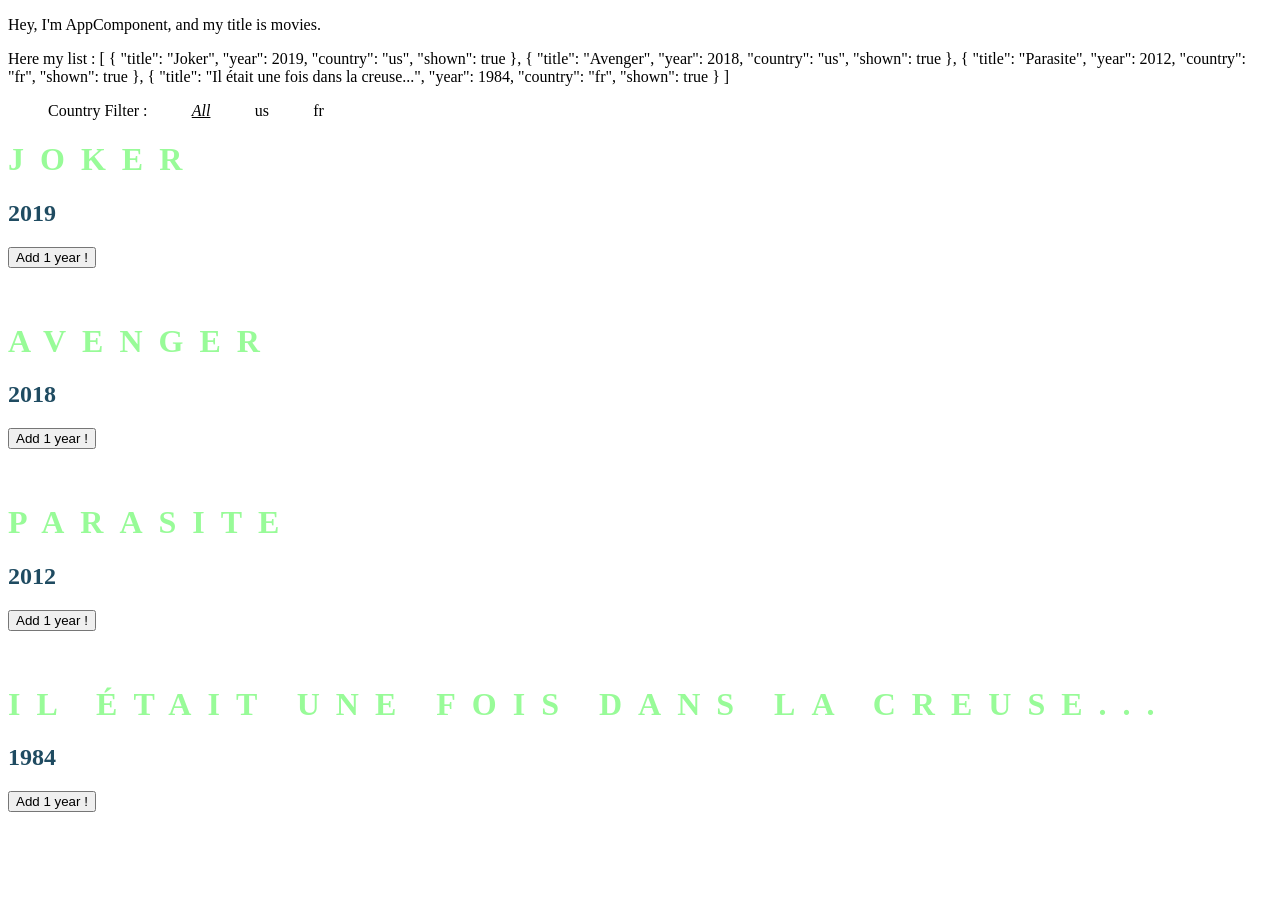
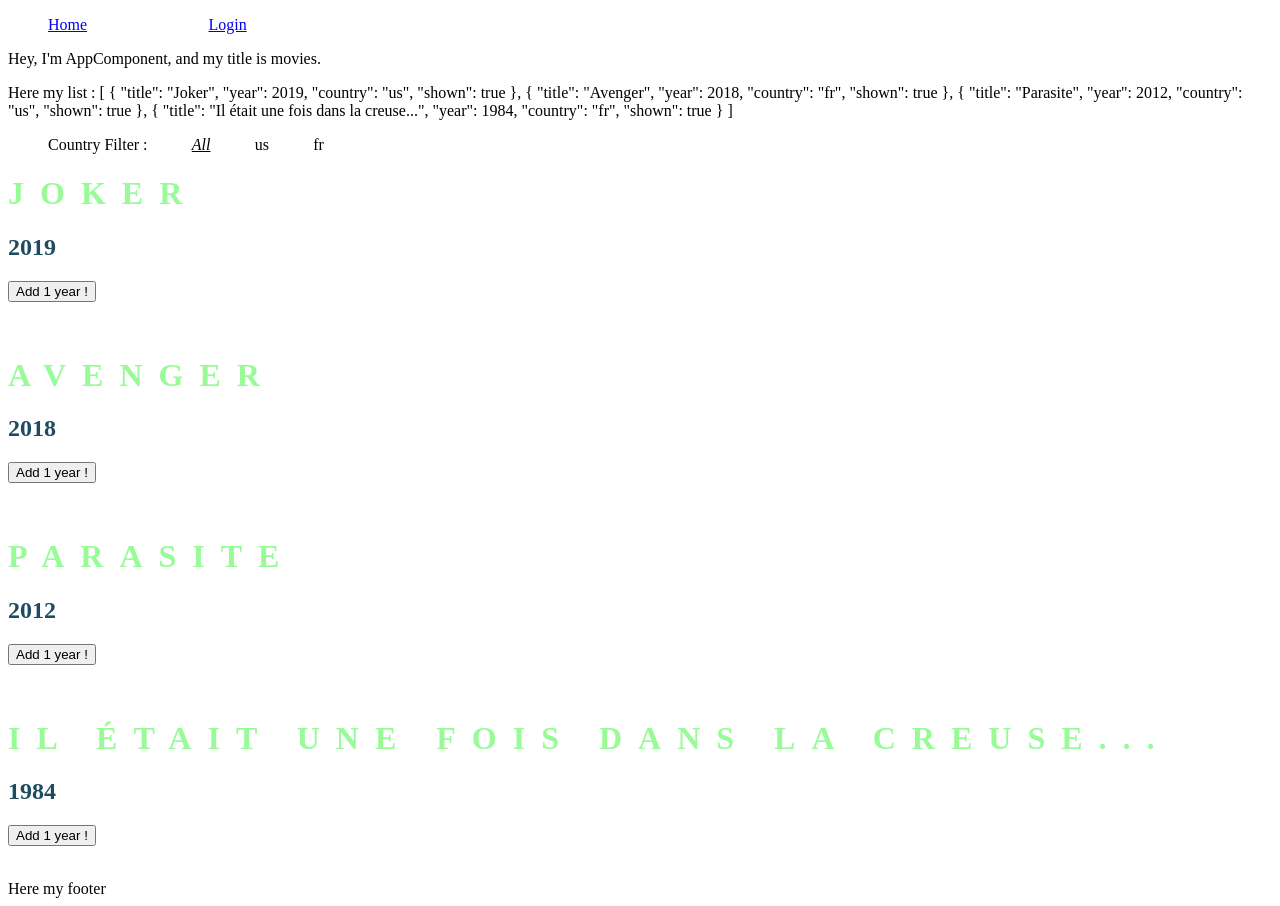
Before and after one commit to Angkna/CinemaFinal, an Angular app: page /home in a window 1280 px wide. Before the commit this address led to /. Before the commit the page ends 854 px from the top, so only its background shows below. Built offline with nearby package versions, Linux system fonts and the light colour scheme.

Commit message:
nouvelle page + router

```diff
--- a/src/app/app-routing.module.ts
+++ b/src/app/app-routing.module.ts
@@ -1,8 +1,29 @@
 import { NgModule } from '@angular/core';
 import { Routes, RouterModule } from '@angular/router';
+import { HomeComponent } from './pages/home/home.component';
+import { LoginComponent } from './pages/login/login.component';
 
 
-const routes: Routes = [];
+const routes: Routes = [
+  {
+    path: '',
+    redirectTo : 'home',
+    pathMatch: 'full'
+  },
+  {
+    path: 'home',
+    component: HomeComponent
+  },
+  {
+    path: 'login',
+    component: LoginComponent
+  },
+  {
+    path: '**',
+    redirectTo : 'home',
+    pathMatch: 'full'
+  }
+];
 
 @NgModule({
   imports: [RouterModule.forRoot(routes)],
--- a/src/app/app.component.html
+++ b/src/app/app.component.html
@@ -1,22 +1,18 @@
-<p>Hey, I'm AppComponent, and my title is {{ title }}.</p>
+<header>
+  <nav>
+    <ul>
+      <li>
+        <a [routerLink]="['home']">Home</a>
+      </li>
+      <li>
+        <a [routerLink]="['login']">Login</a>
+      </li>
+    </ul>
+  </nav>
+</header>
 
-<p>Here my list : {{ movies | json }}</p>
-<ul>
-  <li>Country Filter : </li>
-  <li [ngClass]="{'select' : defaultcountry == 'all'}" (click)="toggleAll()">All</li>
-  <li *ngFor="let country of countries" [ngClass]="{'select' : defaultcountry == country}" (click)="toggle(country)">{{country}}</li>
-</ul>
+<router-outlet></router-outlet>
 
-
-<div *ngFor="let movie of movies">
-  <div class='movie' *ngIf="movie.shown">
-    <h1 [ngClass]="{'old' : movie.year < 2020, 'title': true }">{{ movie.title }}</h1>
-    <h2>{{ movie.year }}</h2>
-    <button
-      type = "button"
-      (click) = "movie.year = movie.year + 1"
-    >
-      Add 1 year !
-    </button>
-  </div>
-</div>
+<footer>
+  Here my footer
+</footer>
--- a/src/app/app.component.ts
+++ b/src/app/app.component.ts
@@ -1,62 +1,12 @@
-import { Component } from '@angular/core';
+import { Component, OnInit } from '@angular/core';
 
 @Component({
   selector: 'app-root',
   templateUrl: './app.component.html',
   styleUrls: ['./app.component.scss']
 })
-export class AppComponent {
-  public title: string = 'movies';
-  public defaultcountry: string = 'all';
-  public countries: Set<string> = new Set();
-  public movies: any[] = [
-    {
-      title: 'Joker',
-      year: 2019,
-      country: 'us',
-      shown: true
-    },
-    {
-      title: 'Avenger',
-      year: 2018,
-      country: 'us',
-      shown: true
-    },
-    {
-      title: 'Parasite',
-      year: 2012,
-      country: 'fr',
-      shown: true
-    },
-    {
-      title: 'Il était une fois dans la creuse...',
-      year: 1984,
-      country: 'fr',
-      shown: true
-    }
-  ];
+export class AppComponent implements OnInit {
 
-  public constructor() {
-    this._fill();
-  }
-
-  public _fill(): void {
-    this.movies.forEach((movie) => this.countries.add(movie.country));
-  }
-
-  public toggleAll(): void {
-    this.defaultcountry = 'all';
-    this.movies.forEach((movie: any) => {
-      movie.shown = true;
-    })
-  }
-
-  public toggle(country): void {
-    this.defaultcountry = country;
-    this.movies.forEach((movie: any) => {
-      movie.shown = (movie.country == this.defaultcountry);
-    })
-  }
-
-
+  constructor() {}
+  ngOnInit(): void {}
 }
--- a/src/app/app.module.ts
+++ b/src/app/app.module.ts
@@ -3,10 +3,14 @@
 
 import { AppRoutingModule } from './app-routing.module';
 import { AppComponent } from './app.component';
+import { HomeComponent } from './pages/home/home.component';
+import { LoginComponent } from './pages/login/login.component';
 
 @NgModule({
   declarations: [
-    AppComponent
+    AppComponent,
+    HomeComponent,
+    LoginComponent
   ],
   imports: [
     BrowserModule,
--- /dev/null
+++ b/src/app/pages/home/home.component.html
@@ -0,0 +1,22 @@
+<p>Hey, I'm AppComponent, and my title is {{ title }}.</p>
+
+<p>Here my list : {{ movies | json }}</p>
+<ul>
+  <li>Country Filter : </li>
+  <li [ngClass]="{'select' : defaultcountry == 'all'}" (click)="toggleAll()">All</li>
+  <li *ngFor="let country of countries" [ngClass]="{'select' : defaultcountry == country}" (click)="toggle(country)">{{country}}</li>
+</ul>
+
+
+<div *ngFor="let movie of movies">
+  <div class='movie' *ngIf="movie.shown">
+    <h1 [ngClass]="{'old' : movie.year < 2020, 'title': true }">{{ movie.title }}</h1>
+    <h2>{{ movie.year }}</h2>
+    <button
+      type = "button"
+      (click) = "movie.year = movie.year + 1"
+    >
+      Add 1 year !
+    </button>
+  </div>
+</div>
--- /dev/null
+++ b/src/app/pages/home/home.component.scss
@@ -0,0 +1,38 @@
+.old {
+    color: palegreen;
+}
+
+$default-font-color : hsl(200, 52%, 25%);
+div {
+    color: $default-font-color;
+    &.movie{
+        min-width: 20em;
+        width: auto;
+        min-height: 10em;
+        height: auto;
+
+        h1 {
+            &.title{
+                letter-spacing: 0.5em;
+                text-transform: uppercase;
+            }
+        }
+    }
+}
+
+ul {
+    display: flex;
+    width: 20em;
+    li {
+        list-style: none;
+        flex: auto;
+
+        &.select {
+            text-decoration: underline;
+            font-style: italic;
+        }
+    }
+    li:hover {
+        cursor: pointer;
+    }
+}
--- /dev/null
+++ b/src/app/pages/home/home.component.ts
@@ -0,0 +1,63 @@
+import { Component, OnInit } from '@angular/core';
+
+@Component({
+  selector: 'app-home',
+  templateUrl: './home.component.html',
+  styleUrls: ['./home.component.scss']
+})
+export class HomeComponent implements OnInit {
+  public title: string = 'movies';
+  public defaultcountry: string = 'all';
+  public countries: Set<string> = new Set();
+  public movies: any[] = [
+    {
+      title: 'Joker',
+      year: 2019,
+      country: 'us',
+      shown: true
+    },
+    {
+      title: 'Avenger',
+      year: 2018,
+      country: 'fr',
+      shown: true
+    },
+    {
+      title: 'Parasite',
+      year: 2012,
+      country: 'us',
+      shown: true
+    },
+    {
+      title: 'Il était une fois dans la creuse...',
+      year: 1984,
+      country: 'fr',
+      shown: true
+    }
+  ];
+
+  public _fill(): void {
+    this.movies.forEach((movie) => this.countries.add(movie.country));
+  }
+
+  public toggleAll(): void {
+    this.defaultcountry = 'all';
+    this.movies.forEach((movie: any) => {
+      movie.shown = true;
+    })
+  }
+
+  public toggle(country): void {
+    this.defaultcountry = country;
+    this.movies.forEach((movie: any) => {
+      movie.shown = (movie.country == this.defaultcountry);
+    })
+  }
+
+  constructor() {}
+
+  ngOnInit(): void {
+    this._fill();
+  }
+
+}
--- /dev/null
+++ b/src/app/pages/login/login.component.html
@@ -0,0 +1 @@
+<p>login works!</p>
--- /dev/null
+++ b/src/app/pages/login/login.component.ts
@@ -0,0 +1,15 @@
+import { Component, OnInit } from '@angular/core';
+
+@Component({
+  selector: 'app-login',
+  templateUrl: './login.component.html',
+  styleUrls: ['./login.component.scss']
+})
+export class LoginComponent implements OnInit {
+
+  constructor() { }
+
+  ngOnInit(): void {
+  }
+
+}
```
Also changed, not shown: src/app/pages/login/login.component.scss (added), 2 other files (tests, documents, lock files or other folders).
